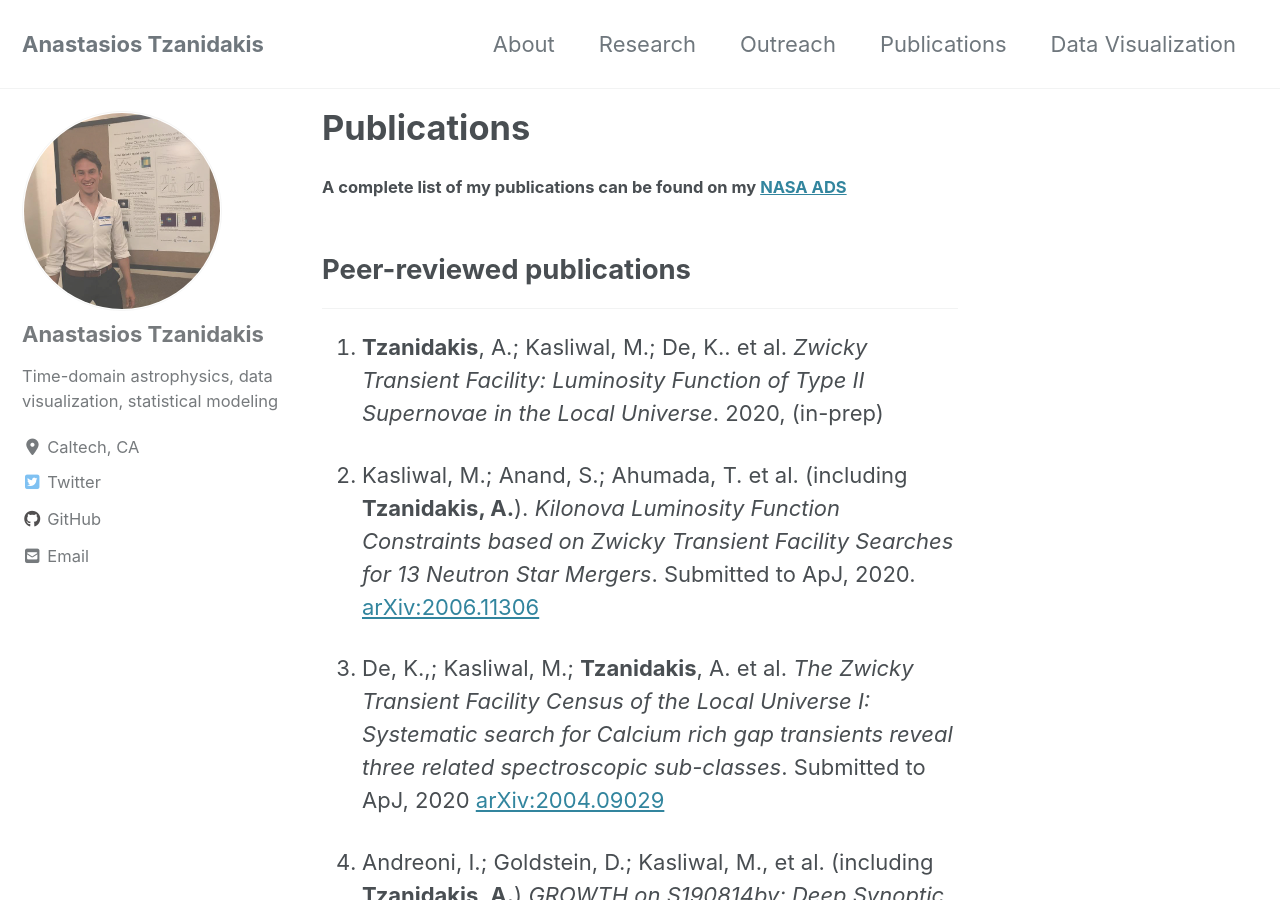
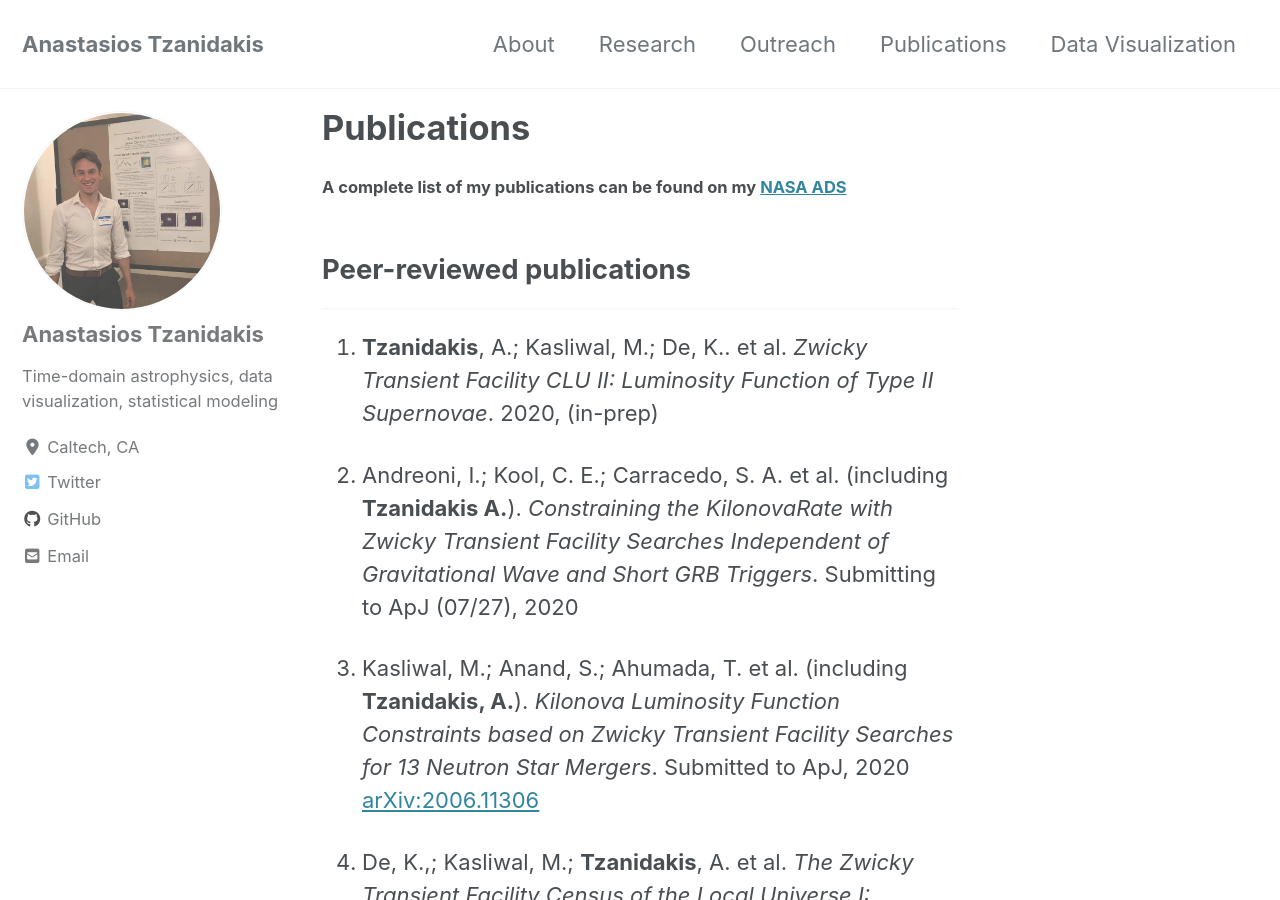
Before and after one commit to AndyTza/andytza.github.io, a Jekyll site: the page built from _pages/publications.md, in a window 1280 px wide and 900 px high. Built offline with Jekyll 4.4.1, drawn with Linux system fonts in a browser that asks for light colours; cached includes are drawn as plain includes; nearby versions of some CDN libraries.

Commit message:
fixing pub list

```diff
--- a/_pages/publications.md
+++ b/_pages/publications.md
@@ -20,18 +20,20 @@
 ## Peer-reviewed publications
 ___
 
-1. **Tzanidakis**, A.; Kasliwal, M.; De, K.. et al. *Zwicky Transient Facility: Luminosity Function of Type II Supernovae in the Local Universe*. 2020, (in-prep)
+1. **Tzanidakis**, A.; Kasliwal, M.; De, K.. et al. *Zwicky Transient Facility CLU II: Luminosity Function of Type II Supernovae*. 2020, (in-prep)
 
-2. Kasliwal, M.; Anand, S.; Ahumada, T. et al. (including **Tzanidakis, A.**). *Kilonova Luminosity Function Constraints based on Zwicky Transient Facility Searches for 13 Neutron Star Mergers*. Submitted to ApJ, 2020. [arXiv:2006.11306](https://arxiv.org/pdf/2006.11306.pdf)
+2. Andreoni, I.; Kool, C. E.; Carracedo, S. A. et al. (including **Tzanidakis A.**). *Constraining the KilonovaRate with Zwicky Transient Facility Searches Independent of Gravitational Wave and Short GRB Triggers*. Submitting to ApJ (07/27), 2020
 
-3. De, K.,; Kasliwal, M.; **Tzanidakis**, A. et al. *The Zwicky Transient Facility Census of the Local Universe I: Systematic search for Calcium rich gap
+3. Kasliwal, M.; Anand, S.; Ahumada, T. et al. (including **Tzanidakis, A.**). *Kilonova Luminosity Function Constraints based on Zwicky Transient Facility Searches for 13 Neutron Star Mergers*. Submitted to ApJ, 2020 [arXiv:2006.11306](https://arxiv.org/pdf/2006.11306.pdf)
+
+4. De, K.,; Kasliwal, M.; **Tzanidakis**, A. et al. *The Zwicky Transient Facility Census of the Local Universe I: Systematic search for Calcium rich gap
 transients reveal three related spectroscopic sub-classes*. Submitted to ApJ, 2020 [arXiv:2004.09029](https://arxiv.org/pdf/2004.09029)
 
-4. Andreoni, I.; Goldstein, D.; Kasliwal, M., et al. (including **Tzanidakis, A.**).*GROWTH on S190814bv: Deep Synoptic Limits on the Optical/Near-Infrared Counterpart to a Neutron Star-Black Hole Merger*. Accepted to ApJ, 2019 [arXiv:1910.13409](https://arxiv.org/abs/1910.13409)
+5. Andreoni, I.; Goldstein, D.; Kasliwal, M., et al. (including **Tzanidakis, A.**).*GROWTH on S190814bv: Deep Synoptic Limits on the Optical/Near-Infrared Counterpart to a Neutron Star-Black Hole Merger*. Accepted to ApJ, 2019 [arXiv:1910.13409](https://arxiv.org/abs/1910.13409)
 
-5. Laporte, F. P. C.; Johnston, K. V.; **Tzanidakis, A**. *Stellar Disk Streams as Probes of the GalacticPotential and Satellite Impacts*. MNRAS, 482, 2, 2018 [arXiv:1803.11198](https://arxiv.org/abs/1803.11198)
+6. Laporte, F. P. C.; Johnston, K. V.; **Tzanidakis, A**. *Stellar Disk Streams as Probes of the GalacticPotential and Satellite Impacts*. MNRAS, 482, 2, 2018 [arXiv:1803.11198](https://arxiv.org/abs/1803.11198)
 
-6. Sheffield A. A.; Price-Whelan, A. M., **Tzanidakis, A**.; Johnston, K. V. et al. *A Disk Origin for the Monoceros Ring and A13 Stellar Overdensities*. ApJ, 854, 1, 2018 [arXiv:1801.01171](https://arxiv.org/abs/1801.01171)
+7. Sheffield A. A.; Price-Whelan, A. M., **Tzanidakis, A**.; Johnston, K. V. et al. *A Disk Origin for the Monoceros Ring and A13 Stellar Overdensities*. ApJ, 854, 1, 2018 [arXiv:1801.01171](https://arxiv.org/abs/1801.01171)
 
 
 ## Software
```
